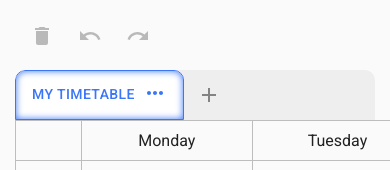
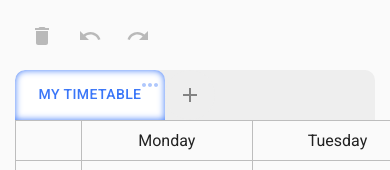
Before and after one commit to devsoc-unsw/notangles, a React (Create React App) app in the folder client/: page / in a window 390 px wide. Shown: the part 239-409 px from the top of the page. Built offline with nearby package versions, Linux system fonts and the light colour scheme; no server answers.

Commit message:
Context menu for rename, duplicate, delete is consistent with events. Got rid of inline styling for timetableTabs. Still yet to get rid of inline styling in the EditTabPopups. Fixed bug from context menu, now changes color when changing from light to dark mode

```diff
--- a/client/src/components/timetable/DroppedClass.tsx
+++ b/client/src/components/timetable/DroppedClass.tsx
@@ -222,7 +222,7 @@ const DroppedClass: React.FC<DroppedClassProps> = ({
             </Grid>
           </StyledCardInnerGrid>
           {classCard.type === 'class' && fullscreenVisible && (
-            <ExpandButton onClick={() => setPopupOpen(true)}>
+            <ExpandButton onClick={() => setPopupOpen(true)} sx={{ color: '#f5f5f5' }}>
               <MoreHoriz fontSize="large" />
             </ExpandButton>
           )}
--- a/client/src/components/timetable/DroppedEvent.tsx
+++ b/client/src/components/timetable/DroppedEvent.tsx
@@ -196,7 +196,7 @@ const DroppedEvent: React.FC<DroppedEventProps> = ({
             </Grid>
           </StyledCardInnerGrid>
           {fullscreenVisible && (
-            <ExpandButton onClick={() => setPopupOpen(true)}>
+            <ExpandButton onClick={() => setPopupOpen(true)} sx={{ color: '#f5f5f5' }}>
               <MoreHoriz fontSize="large" />
             </ExpandButton>
           )}
--- a/client/src/components/timetable/EventContextMenu.tsx
+++ b/client/src/components/timetable/EventContextMenu.tsx
@@ -52,7 +52,7 @@ const EventContextMenu: React.FC<EventContextMenuProps> = ({
 
   return (
     <StyledMenu
-      open={contextMenu != null}
+      open={contextMenu !== null}
       anchorReference="anchorPosition"
       anchorPosition={contextMenu !== null ? { top: contextMenu.y, left: contextMenu.x } : undefined}
       onClose={() => setContextMenu(null)}
--- a/client/src/components/timetableTabs/TimetableTabs.tsx
+++ b/client/src/components/timetableTabs/TimetableTabs.tsx
@@ -7,8 +7,17 @@ import { Add, MoreHoriz } from '@mui/icons-material';
 import { darkTheme, lightTheme } from '../../constants/theme';
 import { TimetableData } from '../../interfaces/Periods';
 import { v4 as uuidv4 } from 'uuid';
-import { TabTheme, tabThemeDark, tabThemeLight, createTimetableStyle } from '../../styles/TimetableTabStyles';
-import { EditTabPopups } from './EditTabPopups';
+import {
+  TabTheme,
+  tabThemeDark,
+  tabThemeLight,
+  createTimetableStyle,
+  TimetableTabsContainer,
+  TimetableTabContainer,
+  StyledTab,
+} from '../../styles/TimetableTabStyles';
+import EditTabPopups from './EditTabPopups';
+import { ExpandButton } from '../../styles/DroppedCardStyles';
 
 const TimetableTabs: React.FC = () => {
   const TIMETABLE_LIMIT = 13;
@@ -21,11 +30,10 @@ const TimetableTabs: React.FC = () => {
     setDisplayTimetables,
     setAlertMsg,
     setErrorVisibility,
-    setAnchorElement,
-    setAnchorCoords,
   } = useContext(AppContext);
 
   const { setSelectedCourses, setSelectedClasses, setCreatedEvents } = useContext(CourseContext);
+  const [anchorElement, setAnchorElement] = useState<null | { x: number; y: number }>(null);
 
   const isMacOS = navigator.userAgent.indexOf('Mac') != -1;
 
@@ -122,8 +130,9 @@ const TimetableTabs: React.FC = () => {
    * Dropdown menu tab handlers
    */
   // Left click handler for the three dots icon (editing the timetable tab)
-  const handleMenuClick = (event: React.MouseEvent<HTMLElement>) => {
-    setAnchorElement(event.currentTarget);
+  const handleMenuClick = (e: React.MouseEvent<HTMLElement>) => {
+    e.preventDefault();
+    setAnchorElement({ x: e.clientX, y: e.clientY });
   };
 
   // Right clicking a tab will switch to that tab and open the menu
@@ -132,29 +141,29 @@ const TimetableTabs: React.FC = () => {
     handleSwitchTimetables(index);
 
     // Anchoring the menu to the mouse position
-    setAnchorCoords({ x: event.clientX, y: event.clientY });
+    // setAnchorCoords({ x: event.clientX, y: event.clientY });
   };
 
   return (
-    <Box sx={{ paddingTop: '10px', overflow: 'auto' }}>
-      <Tabs
+    <TimetableTabsContainer>
+      <TimetableTabContainer
         value={selectedTimetable}
         sx={TabContainerStyle}
-        TabIndicatorProps={{ style: { display: 'none' } }}
+        TabIndicatorProps={{ sx: { display: 'none' } }}
         variant="scrollable"
       >
         {displayTimetables.map((timetable: TimetableData, index: number) => (
-          <Tab
+          <StyledTab
             key={index}
             label={timetable.name}
-            sx={TabStyle(index)}
+            sx={TabStyle}
             onClick={() => handleSwitchTimetables(index)}
             onContextMenu={(e) => handleRightTabClick(e, index)}
             icon={
               selectedTimetable === index ? (
-                <span onClick={handleMenuClick}>
+                <ExpandButton onClick={handleMenuClick} sx={{ color: 'primary' }}>
                   <MoreHoriz />
-                </span>
+                </ExpandButton>
               ) : (
                 <></>
               )
@@ -167,12 +176,12 @@ const TimetableTabs: React.FC = () => {
             onDragOver={(e) => e.preventDefault()}
           />
         ))}
+        <EditTabPopups anchorElement={anchorElement} setAnchorElement={setAnchorElement} />
         <Tooltip title={addTimetabletip}>
           <Tab id="create-timetables-button" icon={<Add />} onClick={handleCreateTimetable} sx={AddIconStyle} />
         </Tooltip>
-      </Tabs>
-      <EditTabPopups />
-    </Box>
+      </TimetableTabContainer>
+    </TimetableTabsContainer>
   );
 };
 export { TimetableTabs };
--- a/client/src/interfaces/PropTypes.ts
+++ b/client/src/interfaces/PropTypes.ts
@@ -215,3 +215,8 @@ export interface CustomEventLinkProp {
   setAlertMsg: (msg: string) => void;
   setErrorVisibility: (bool: boolean) => void;
 }
+
+export interface EditTabPopupsProps {
+  anchorElement: null | { x: number; y: number };
+  setAnchorElement: (anchorElement: null | { x: number; y: number }) => void;
+}
--- a/client/src/styles/CustomEventStyles.tsx
+++ b/client/src/styles/CustomEventStyles.tsx
@@ -55,23 +55,23 @@ export const StyledMenu = styled((props: MenuProps) => (
 ))(({ theme }) => ({
   '& .MuiPaper-root': {
     borderRadius: 10,
-    borderStyle: 'solid',
-    borderColor: alpha(theme.palette.grey[800], 0.85),
+    // borderColor: alpha(theme.palette.grey[300], 0.85),
     borderWidth: 'thin',
     minWidth: 180,
-    color: theme.palette.grey[300],
-    backgroundColor: alpha(theme.palette.grey[900], 0.9),
+    boxShadow: '11px 10px 14px -3px rgba(0,0,0,0.1)',
+    // color: theme.palette.grey[300],
+    // backgroundColor: alpha(theme.palette.grey[900], 0.9),
     '& .MuiMenuItem-root': {
       '& .MuiSvgIcon-root': {
         fontSize: 18,
-        color: theme.palette.grey[300],
+        // color: theme.palette.grey[300],
         marginRight: theme.spacing(1.5),
       },
       '&:hover': {
-        backgroundColor: 'rgb(97, 97, 97, 0.4) !important',
+        // backgroundColor: 'rgb(97, 97, 97, 0.4) !important',
       },
       '&:active': {
-        backgroundColor: alpha(theme.palette.grey[300], 0.5),
+        // backgroundColor: alpha(theme.palette.grey[300], 0.5),
       },
     },
   },
--- a/client/src/styles/DroppedCardStyles.tsx
+++ b/client/src/styles/DroppedCardStyles.tsx
@@ -26,7 +26,6 @@ export const ExpandButton = styled(Button)`
   padding: 0;
   opacity: 40%;
   border-radius: 2px;
-  color: #f5f5f5;
 
   &:hover {
     opacity: 100%;
@@ -38,7 +37,7 @@ export const StyledCard = styled('div', {
     !['card', 'nDays', 'y', 'earliestStartTime', 'isSquareEdges', 'clashIndex', 'cardWidth', 'cellWidth'].includes(
       prop.toString()
     ),
-}) <{
+})<{
   card: ClassCard | EventPeriod;
   nDays: number;
   y?: number;
@@ -88,7 +87,7 @@ export const StyledCard = styled('div', {
 
 export const StyledCardInner = styled(Card, {
   shouldForwardProp: (prop) => !['hasClash', 'isSquareEdges', 'clashColour', 'backgroundColour'].includes(prop.toString()),
-}) <{
+})<{
   hasClash: boolean;
   isSquareEdges: boolean;
   clashColour: string;
--- a/client/src/styles/TimetableTabStyles.tsx
+++ b/client/src/styles/TimetableTabStyles.tsx
@@ -1,9 +1,42 @@
-import { Theme } from '@mui/material';
+import { Box, Tab, Tabs, Theme, styled } from '@mui/material';
+
+export const TimetableTabsContainer = styled(Box)`
+  padding-top: 10px;
+  overflow: auto;
+`;
+
+export const TimetableTabContainer = styled(Tabs)`
+  border-radius: 10px 10px 0 0;
+  border-color: #bbbbbb;
+  color: #808080;
+`;
+
+export const StyledTab = styled(Tab)`
+  min-height: 50px;
+  min-width: 150px;
+  border-radius: 10px 10px 0 0;
+  transition: background-color 0.1s;
+  /* .MuiOutlinedInput-root {
+    fieldset {
+      background-color: red;
+    }
+
+    &.Mui-selected fieldset {
+      background-color: red;
+    }
+    &:hover fieldset {
+      background-color: red;
+    }
+    &:active fieldset {
+      cursor: move;
+    }
+  } */
+
+  /* border-style: solid; */
+`;
 
 export type TabTheme = {
   containerBackground: String;
-  tabBorderColor: String;
-  tabTextColor: String;
   tabHoverColor: String;
   tabBackgroundColor: String;
   tabSelectedText: String;
@@ -11,8 +44,6 @@ export type TabTheme = {
 
 export const tabThemeLight: TabTheme = {
   containerBackground: '#eeeeee',
-  tabBorderColor: '#bbbbbb',
-  tabTextColor: '#808080',
   tabHoverColor: '#ffffff',
   tabBackgroundColor: '#ffffff',
   tabSelectedText: 'primary',
@@ -20,8 +51,6 @@ export const tabThemeLight: TabTheme = {
 
 export const tabThemeDark: TabTheme = {
   containerBackground: '#2f2f2f',
-  tabBorderColor: '#bbbbbb',
-  tabTextColor: '#808080',
   tabHoverColor: '#444444',
   tabBackgroundColor: '#444444',
   tabSelectedText: '#ffffff',
@@ -46,23 +75,10 @@ export const createTimetableStyle = (tabTheme: TabTheme, theme: Theme) => {
 
   const TabContainerStyle = {
     backgroundColor: `${tabTheme.containerBackground}`,
-    borderRadius: '10px 10px 0 0',
   };
 
-  const TabStyle = (index: Number) => {
-    let style = {
-      minHeight: '50px',
-      minWidth: '150px',
-      paddingTop: '3px',
-      paddingBottom: '3px',
-      borderStyle: 'solid',
-      borderWidth: '0px',
-      borderRadius: '10px 10px 0 0',
-      borderColor: `${tabTheme.tabBorderColor}`,
-      color: `${tabTheme.tabTextColor}`,
-      margin: '0 0 0 0',
-      marginLeft: '-2px',
-      transition: 'background-color 0.1s',
+  const TabStyle = () => {
+    return {
       '&.Mui-selected': {
         color: `${tabTheme.tabSelectedText}`,
         backgroundColor: `${tabTheme.tabBackgroundColor}`,
@@ -78,12 +94,6 @@ export const createTimetableStyle = (tabTheme: TabTheme, theme: Theme) => {
         backgroundColor: `${tabTheme.tabHoverColor}`,
       },
     };
-
-    if (index === 0) {
-      style.marginLeft = '0px';
-    }
-
-    return style;
   };
 
   const ModalButtonStyle = { margin: '10px', width: '80px', alignSelf: 'center' };
```
Also changed, not shown: client/src/components/timetableTabs/EditTabPopups.tsx (+47 -28 lines), client/src/context/AppContext.tsx (+0 -18 lines).
